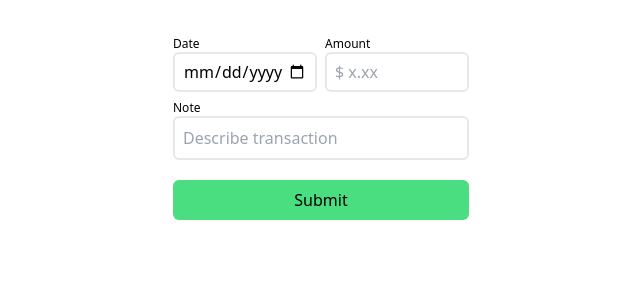
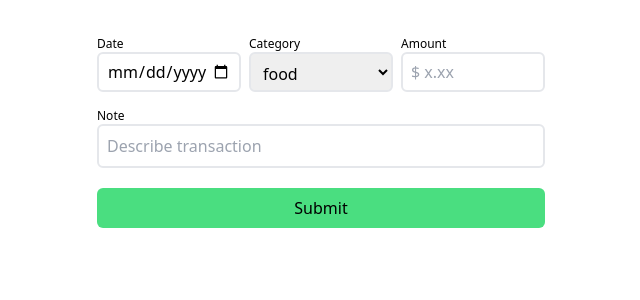
Before and after one commit to branmkim/card-sheet-input, a Next.js app: page /minsoo in a window 1280 px wide. Shown: the top 300 px of the page, without its empty margins (319-959 px from the left). Built offline with nearby package versions, Linux system fonts and the light colour scheme.

Commit message:
added cat (meow)

```diff
--- a/pages/api/minsoo_api.js
+++ b/pages/api/minsoo_api.js
@@ -1,11 +1,7 @@
 import { google } from 'googleapis'
 
 export default async function handler(req, res) {
-    const query = []
-    Object.keys(req.body).forEach((key, index) => {
-        if(key != 'card') query.push(req.body[key])
-    })
-    console.log(query)
+    const query = [req.body["date"], req.body["note"], req.body["category"], req.body["amount"]]
 
     const auth = await google.auth.getClient({
         projectId: "norse-carport-392418",
--- a/pages/minsoo/index.js
+++ b/pages/minsoo/index.js
@@ -14,7 +14,10 @@ export default function Home() {
             elements[i].readOnly = true;
         }
 
-        const date = document.querySelector('#date').value
+        let date = document.querySelector('#date').value
+        date = date.split('-')
+        date = date[1] + '/' + date[2] + '/' + date[0]
+        const category = document.querySelector('#category').value
         const note = document.querySelector('#note').value
         const amount = document.querySelector('#amount').value
 
@@ -27,7 +30,8 @@ export default function Home() {
             body: JSON.stringify({
                 date,
                 note,
-                amount
+                category,
+                amount,
             })
         });
         console.log(apiResponse.status)
@@ -63,11 +67,26 @@ export default function Home() {
 
                     <div className='flex flex-col flex-auto w-36'>
                         <label className='text-xs'>
+                            Category
+                        </label>
+                        <select id="category" name="category" className='w-full h-10 border-2 rounded-md p-2 text-base'>
+                            <option value="food">food</option>
+                            <option value="coffee">coffee</option>
+                            <option value="transport">transport</option>
+                            <option value="wants">wants</option>
+                            <option value="etc">etc</option>
+                        </select>
+                    </div>
+
+                    <div className='flex flex-col flex-auto w-36'>
+                        <label className='text-xs'>
                             Amount
                         </label>
                         <input id="amount" type="number" step="0.01" name="amount" placeholder="$ x.xx" className='w-full h-10 border-2 rounded-md p-2 text-base'/>
                     </div>
                 </div>
+
+                <div className='flex flex-wrap justify-between gap-2 my-1'></div>
 
                 <div className='flex flex-col flex-1 my-1'>
                     <label className='block text-xs'>
```
